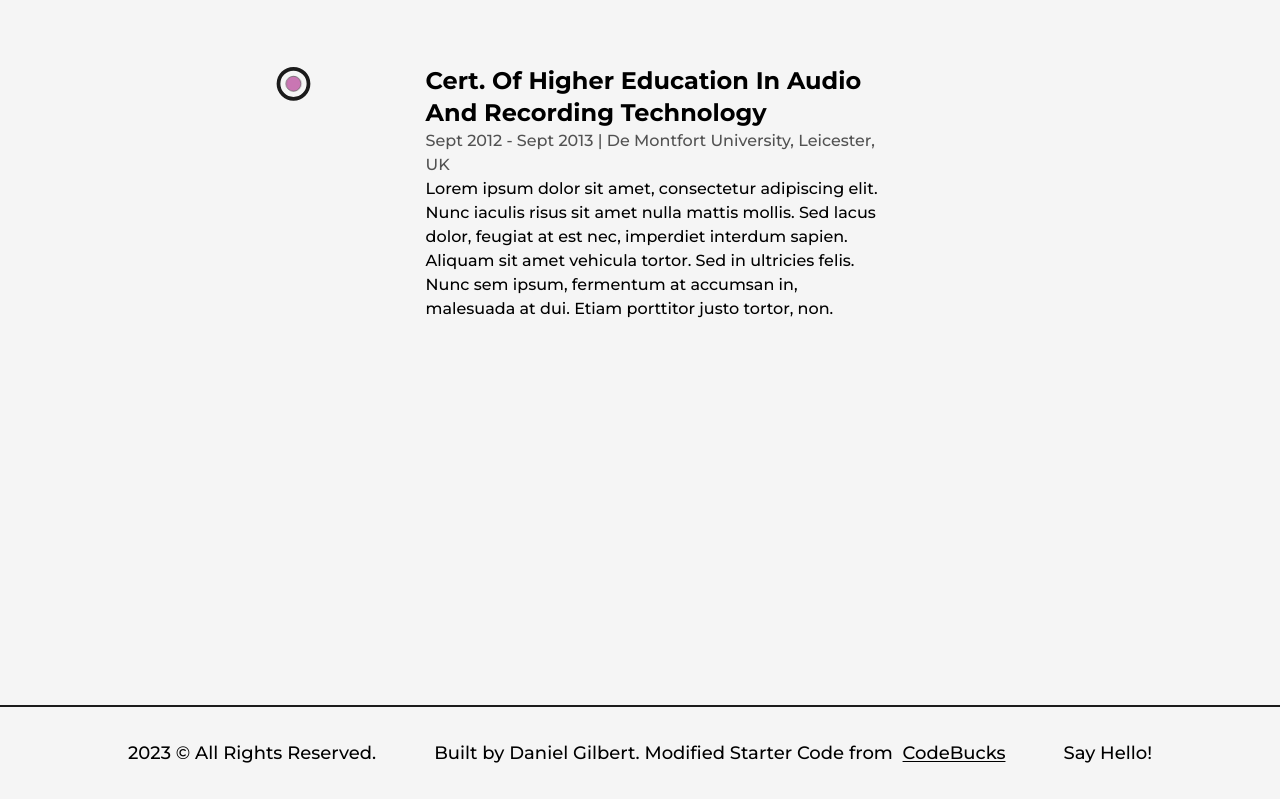
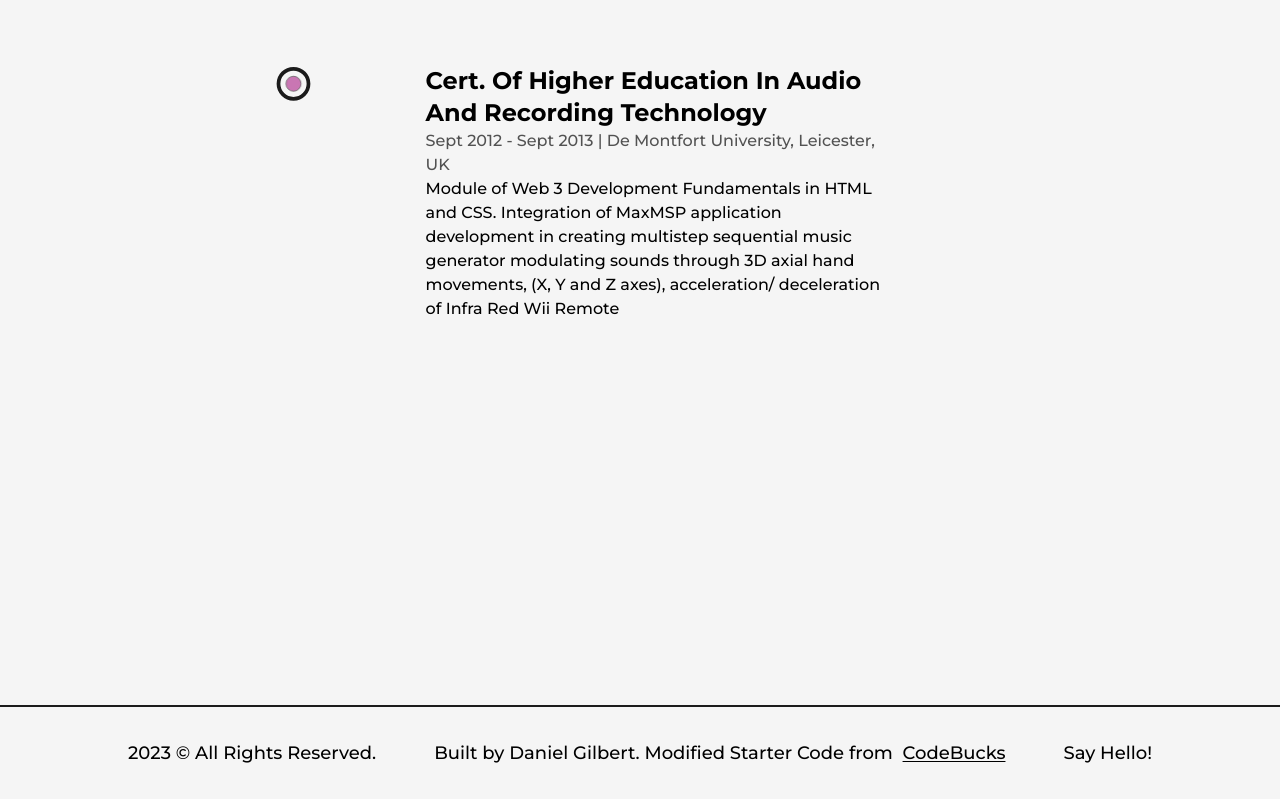
Before and after one commit to 01Gibbs/portfolioSite, a Next.js app: page /about in a window 1280 px wide. Shown: the part 4023-4822 px from the top of the page. Built offline with nearby package versions, Linux system fonts and the light colour scheme.

Commit message:
updated placeholder text

```diff
--- a/src/components/Education.jsx
+++ b/src/components/Education.jsx
@@ -59,7 +59,7 @@ const Education = () => {
             type="Cert. of Higher Education in Audio and Recording Technology"
             time="Sept 2012 - Sept 2013"
             place="De Montfort University, Leicester, UK"
-            info="Lorem ipsum dolor sit amet, consectetur adipiscing elit. Nunc iaculis risus sit amet nulla mattis mollis. Sed lacus dolor, feugiat at est nec, imperdiet interdum sapien. Aliquam sit amet vehicula tortor. Sed in ultricies felis. Nunc sem ipsum, fermentum at accumsan in, malesuada at dui. Etiam porttitor justo tortor, non. "
+            info="Module of Web 3 Development Fundamentals in HTML and CSS. Integration of MaxMSP application development in creating multistep sequential music generator modulating sounds through 3D axial hand movements, (X, Y and Z axes), acceleration/ deceleration of Infra Red Wii Remote "
           />
         </ul>
       </div>
```
